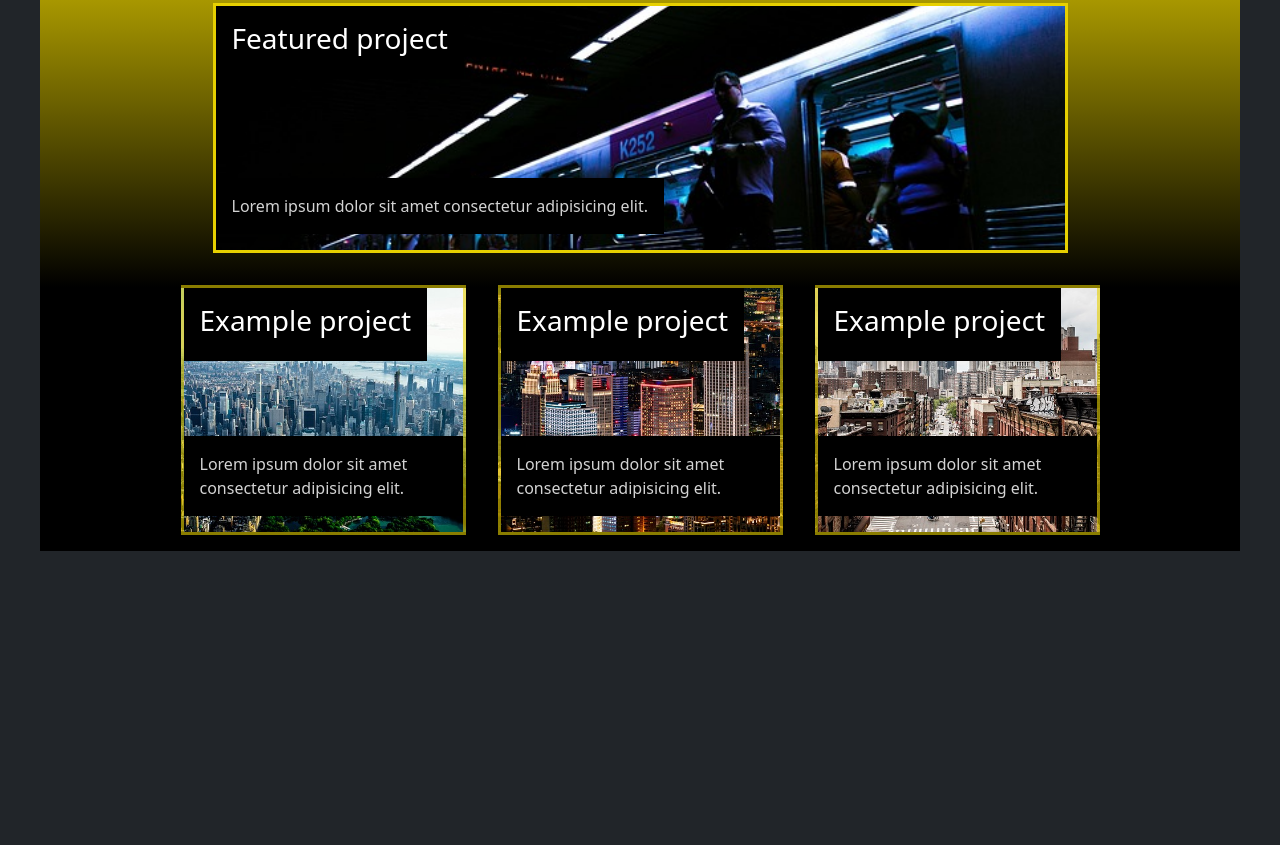
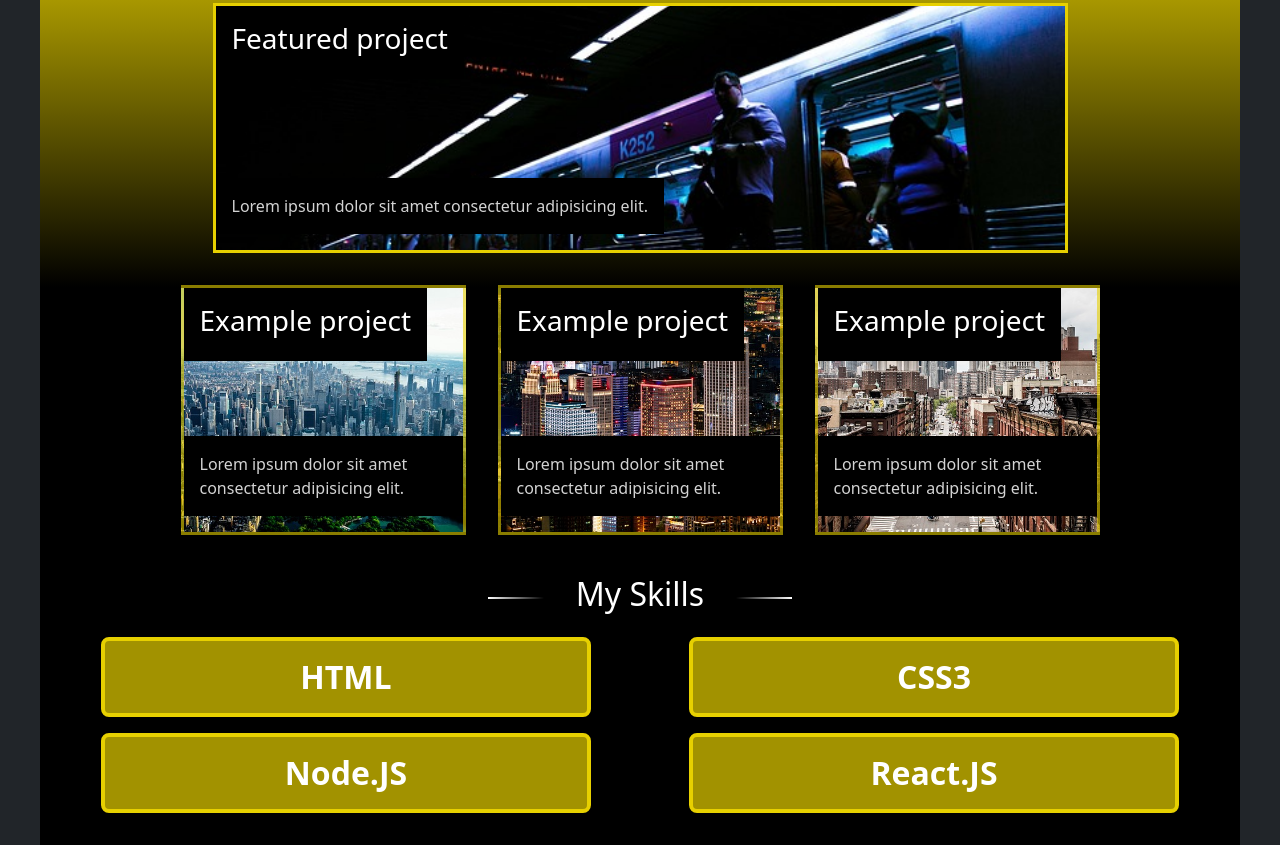
Before and after one commit to mattp-edu/bootstrap-portfolio, a plain HTML site: page index.html in a window 1280 px wide. Shown: the part 752-1597 px from the top of the page. Before the commit the page ends 1303 px from the top, so only its background shows below. Drawn offline with nearby package versions, Linux system fonts and the light colour scheme.

Commit message:
skills section

```diff
--- a/css/style.css
+++ b/css/style.css
@@ -62,6 +62,7 @@ a:focus, a:hover {
     display: flex;
     justify-content: center;
     align-items: center;
+    color: white;
 
     &::after, &::before {
         content: "";
@@ -124,3 +125,23 @@ a:focus, a:hover {
 #project4 {
     background-image: url(../images/usa-1777986_640.jpg);
 }
+
+/* skills */
+
+.skills {
+    background-color: black;
+}
+.cardSkill{
+    color: white;
+    font-weight: bold;
+    font-size: xx-large;
+    background-color: rgba(var(--accent-color-raw), 0.7);
+
+    display: flex;
+    justify-content: center;
+    align-items: center;
+
+    height: 80px;
+    border-radius: 0.5rem;
+    border: 0.3rem solid var(--accent-color);
+}
--- a/index.html
+++ b/index.html
@@ -24,13 +24,13 @@
                         <a href="#" class="nav-text">home</a>
                     </li>
                     <li class="nav-item mx-2 px-2">
-                        <a href="#" class="nav-text">work</a>
+                        <a href="#work" class="nav-text">work</a>
                     </li>
                     <li class="nav-item mx-2 px-2">
-                        <a href="#" class="nav-text">skills</a>
+                        <a href="#skills" class="nav-text">skills</a>
                     </li>
                     <li class="nav-item mx-2 px-2">
-                        <a href="#" class="nav-text">contact</a>
+                        <a href="#about" class="nav-text">contact</a>
                     </li>
                 </ul>
             </div>
@@ -51,7 +51,7 @@
         </div>
     </header>
 
-    <section class="work d-flex">
+    <section class="work d-flex" id="work">
         <div class="container justify-content-center">
             <div class="section-title my-4"><h2>My work</h2></div>
             <div class="row justify-content-center">
@@ -77,8 +77,18 @@
         </div>
     </section>
 
-    <section class="skills">
-
+    <section class="skills" id="skills">
+        <div class="contaniner justify-content-center p-4">
+            <div class="section-title mb-2"><h2>My Skills</h2></div>
+            <div class="row justify-content-around">
+                <div class="col-lg-5 col-sm-11 cardSkill m-2">HTML</div>
+                <div class="col-lg-5 col-sm-11 cardSkill m-2">CSS3</div>
+            </div>
+            <div class="row justify-content-around">
+                <div class="col-lg-5 col-sm-11 cardSkill m-2">Node.JS</div>
+                <div class="col-lg-5 col-sm-11 cardSkill m-2">React.JS</div>
+            </div>
+        </div>
     </section>
 
     <section class="contact">
```
